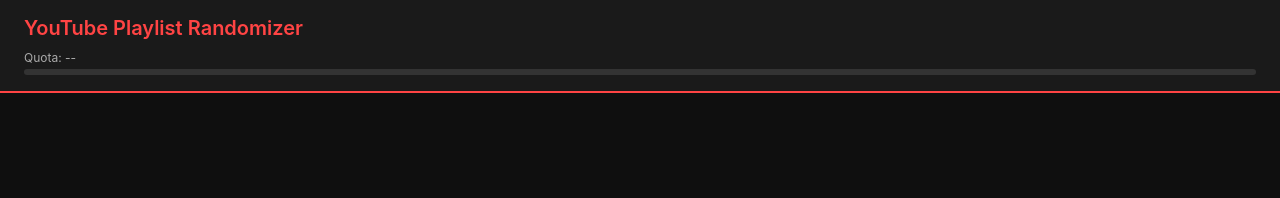
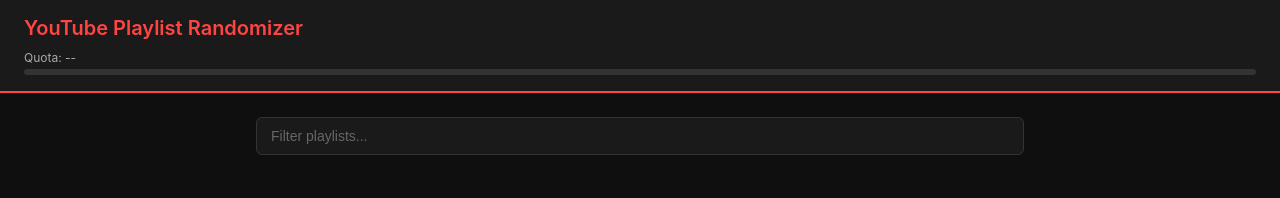
Before and after one commit to martynvdijke/youtube-playlist-randomizer, a website: page static/index.html in a window 1280 px wide. Drawn offline with nearby package versions, Linux system fonts and the light colour scheme; no server answers.

Commit message:
fix: e2e tests - remove hidden from playlists container, fix quota bar test

```diff
--- a/static/index.html
+++ b/static/index.html
@@ -29,7 +29,7 @@
     <span id="resume-text"></span>
   </div>
 
-  <div id="playlists" class="hidden">
+  <div id="playlists">
     <div class="toolbar">
       <input type="text" id="search" name="q" placeholder="Filter playlists..."
              hx-get="/api/playlists/html" hx-trigger="keyup changed delay:300ms"
```
Also changed, not shown: e2e/app.spec.ts (+0 -1 lines).
